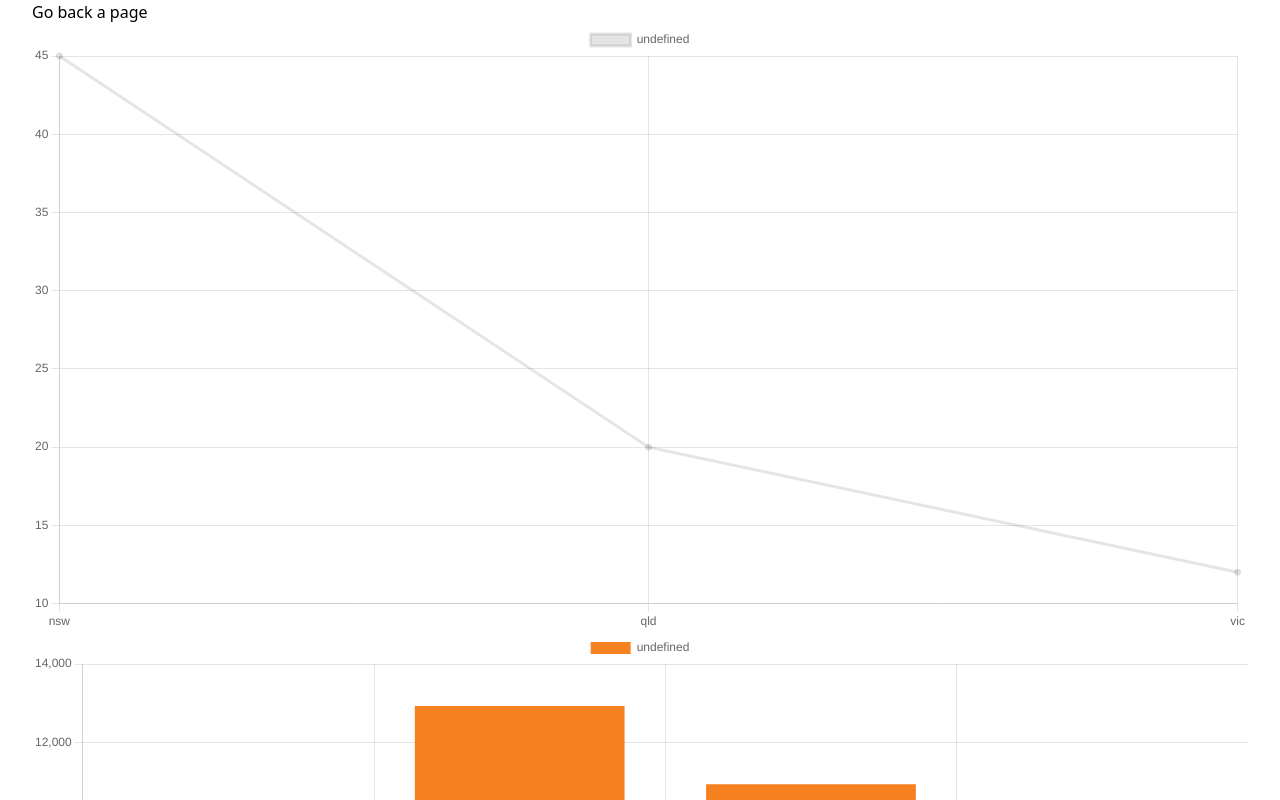
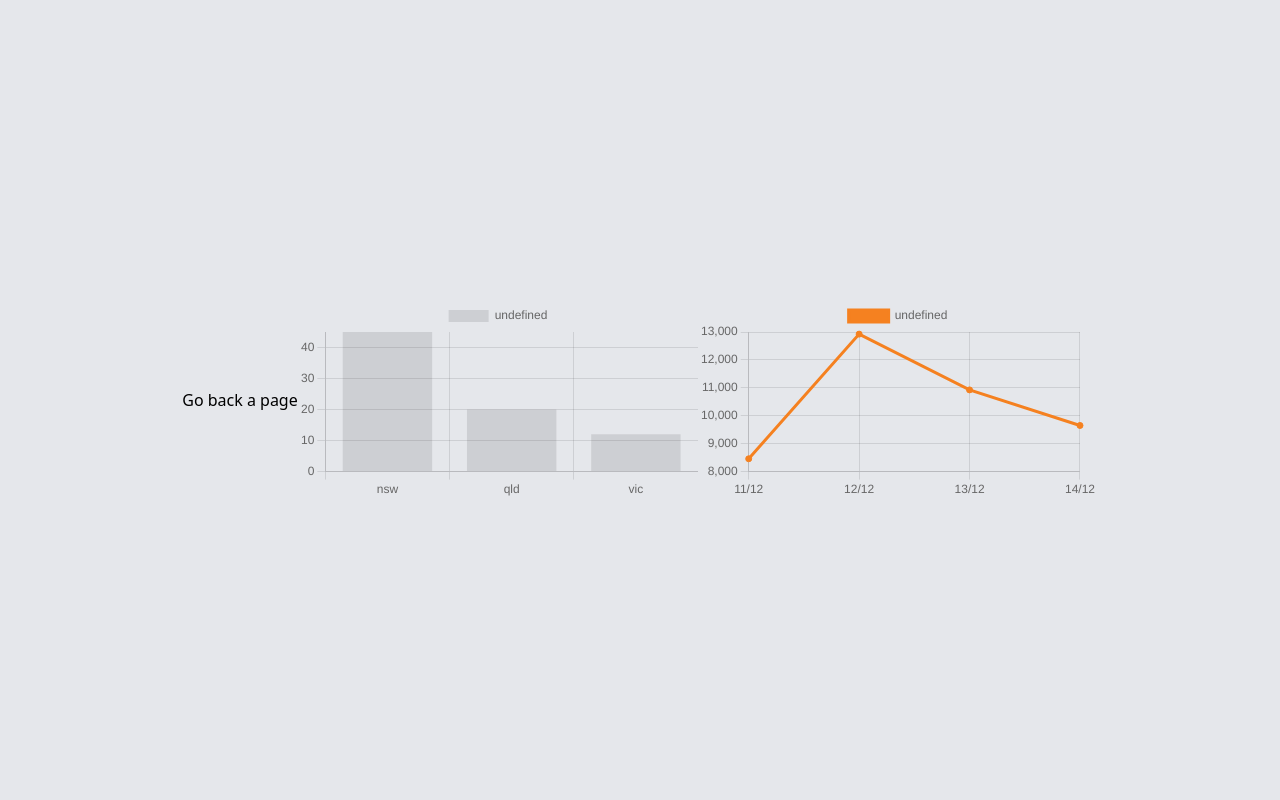
Before and after one commit to Kalashnikkov/getter-test, a Next.js app: page /sales-dashboard in a window 1280 px wide. Shown: the top 800 px of the page. Built offline with nearby package versions, Linux system fonts and the light colour scheme.

Commit message:
Working on dashboard page

```diff
--- a/pages/Bar.js
+++ b/pages/Bar.js
@@ -3,20 +3,24 @@ import {Bar} from 'react-chartjs-2';
 import Chart from 'chart.js/auto'
 
 function formatData (input) {
-  const labels = input.labels
-  const datasets = input.datasets
+  const labels = Object.keys(input)
+  const rawData = Object.values(input)
+  var datasets = []
+  var obj = { data: rawData }
+  datasets.push(obj)
   return {
     labels,
     datasets
   }
 }
 
-export default (revenue) => ({
+
+export default (orders) => ({
   render() {
     return (
       <div>
         <Bar
-          data={formatData(revenue.revenue)}
+          data={formatData(orders.orders[0])}
           width={400}
           height={200}
           options={{
--- a/pages/Line.js
+++ b/pages/Line.js
@@ -1,25 +1,22 @@
 import React from 'react';
-import {Line, Bar} from 'react-chartjs-2';
+import {Line} from 'react-chartjs-2';
 import Chart from 'chart.js/auto'
 
 function formatData (input) {
-  const labels = Object.keys(input)
-  const rawData = Object.values(input)
-  var datasets = []
-  var obj = { data: rawData }
-  datasets.push(obj)
+  const labels = input.labels
+  const datasets = input.datasets
   return {
     labels,
     datasets
   }
 }
 
-export default (orders) => ({
+export default (revenue) => ({
   render() {
     return (
       <div>
         <Line
-          data={formatData(orders.orders[0])}
+          data={formatData(revenue.revenue)}
           width={400}
           height={200}
           options={{
--- a/pages/sales-dashboard.js
+++ b/pages/sales-dashboard.js
@@ -35,7 +35,7 @@ function OrdersContent () {
     } else {
         return (
             <div>
-                <LineGraph
+                <BarGraph
                     orders={orders.orders}
                 />
             </div>
@@ -52,7 +52,7 @@ function RevenueContent () {
     } else {
         return (
             <div>
-                <BarGraph
+                <LineGraph
                     revenue={revenue.revenueThisWeek}
                 />
             </div>
@@ -62,14 +62,18 @@ function RevenueContent () {
 
 export default function Dashboard() {
     return (
-        <div className={styles.container}>
-            <h1 className="title">
-            <Link href="/">
-                <a>Go back a page</a>
-            </Link>
-            <OrdersContent/>
-            <RevenueContent/>
-            </h1>
+        <div class="bg-gray-200 h-screen flex items-center justify-center">
+            <div>
+                <Link href="/">
+                    <a>Go back a page</a>
+                </Link>
+            </div>
+            <div>
+                <OrdersContent/>
+            </div>
+            <div>
+                <RevenueContent/>
+            </div>
         </div>
     )
 }
```
